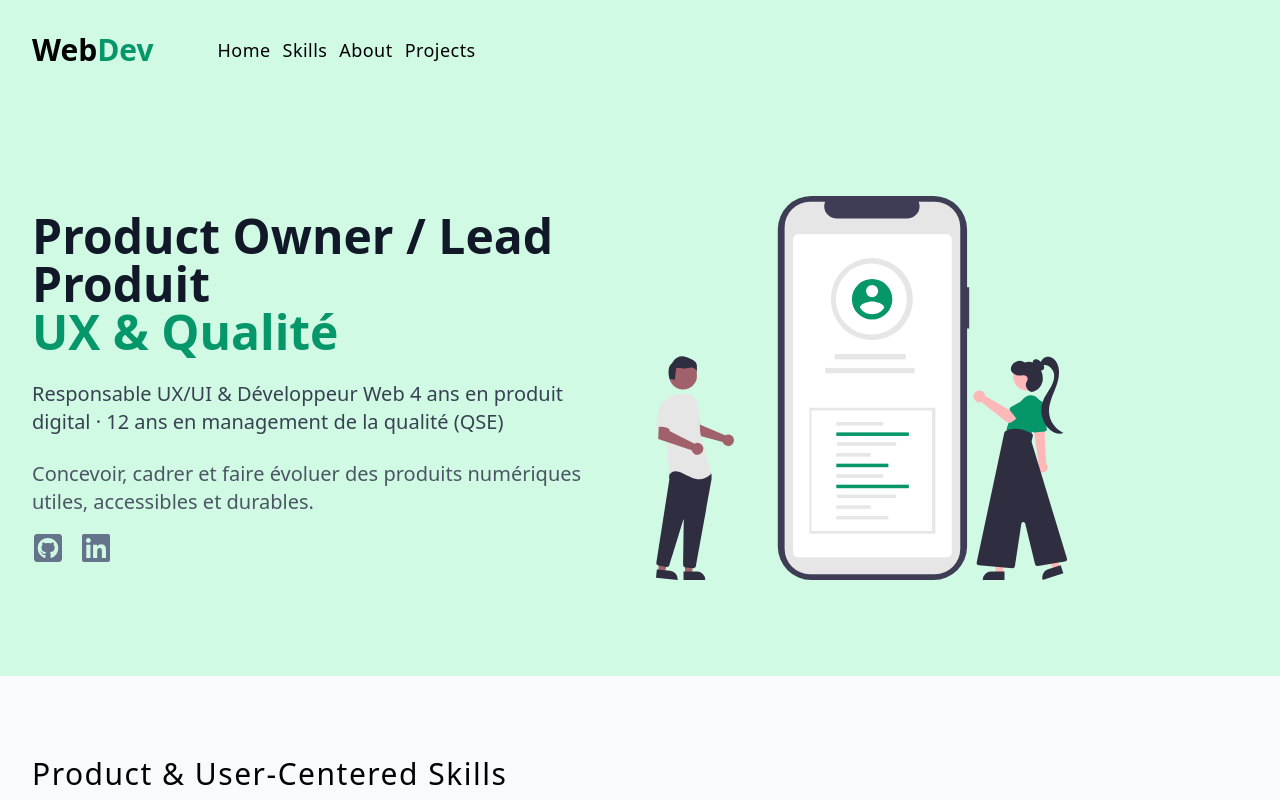
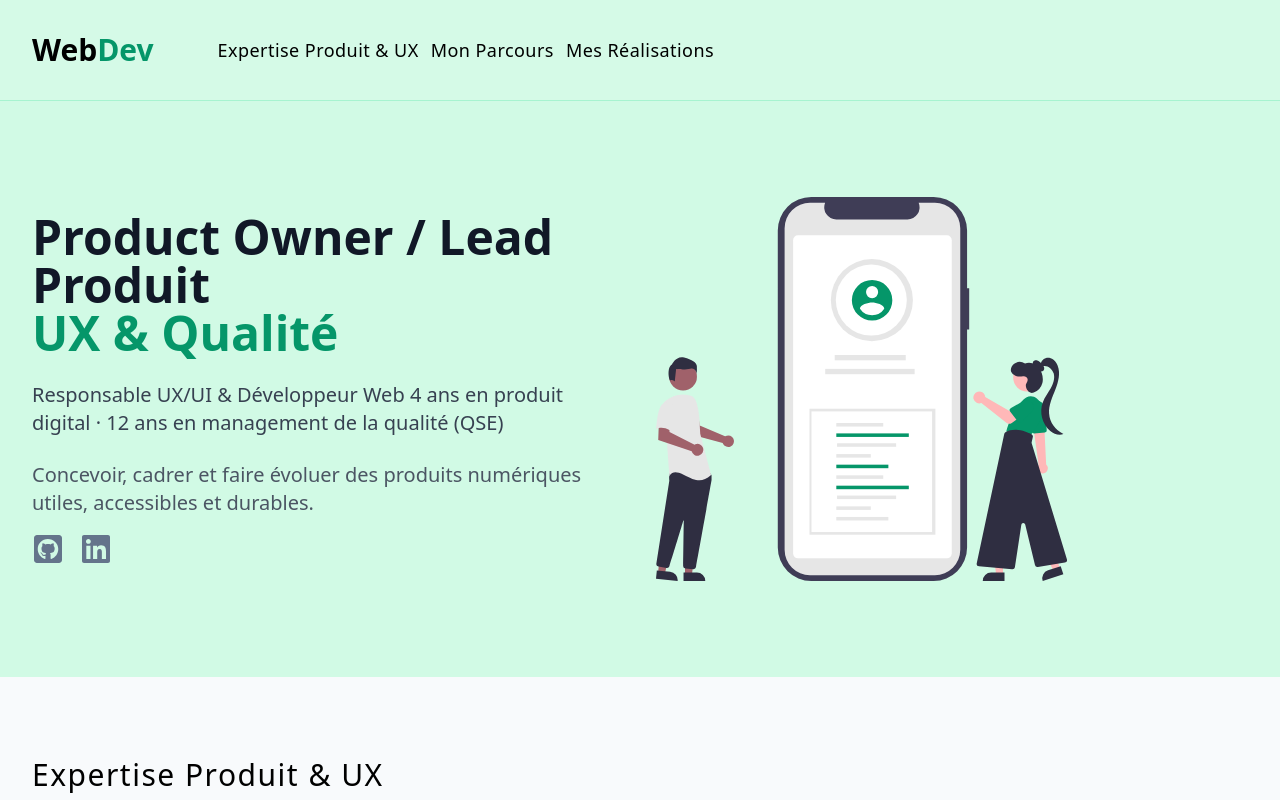
Before and after one commit to Cfy1010/cyportfolio, a React (Vite) app: page / in a window 1280 px wide. Shown: the top 800 px of the page. Built offline with nearby package versions, Linux system fonts and the light colour scheme.

Commit message:
feat(nav): navbar sticky desktop et harmonisation linguistique

```diff
--- a/src/components/About.jsx
+++ b/src/components/About.jsx
@@ -3,11 +3,11 @@ import SectionTitle from "./SectionTitle";
 
 const About = () => {
   return (
-    <section className="bg-white py-20" id="about">
+    <section className="bg-white py-20 scroll-mt-20" id="about">
       <div className="align-element grid md:grid-cols-2 items-center gap-16">
         <img src={aboutSvg} alt="image" className="w-full h-64" />
         <article className="prose prose-lg">
-          <SectionTitle text="About Me" />
+          <SectionTitle text="Mon Parcours" />
           <p>
             Avec plus de <strong>4 ans d’expérience en produit digital</strong>{" "}
             en tant que Responsable UX/UI et Développeur Web, je conçois et fais
--- a/src/components/Navbar.jsx
+++ b/src/components/Navbar.jsx
@@ -2,11 +2,13 @@ import { links } from "../data";
 
 const Navbar = () => {
   return (
-    <nav className="bg-emerald-100">
+    <nav className="sticky top-0 z-50 bg-emerald-100/90 backdrop-blur-sm border-b border-emerald-200">
       <div className="align-element py-4 flex flex-col sm:flex-row sm:gap-x-16 sm:items-center sm:py-8">
-        <h2 className="text-3xl font-bold">
-          Web<span className="text-emerald-600">Dev</span>
-        </h2>
+        <a href="#">
+          <h2 className="text-3xl font-bold">
+            Web<span className="text-emerald-600">Dev</span>
+          </h2>
+        </a>
         <div className="flex gap-x-3">
           {links.map((link) => {
             const { id, href, text } = link;
--- a/src/components/Projects.jsx
+++ b/src/components/Projects.jsx
@@ -4,8 +4,8 @@ import ProjectsCard from "./ProjectsCard";
 
 const Projects = () => {
   return (
-    <section className="align-element py-20" id="projects">
-      <SectionTitle text="web creation" />
+    <section className="align-element py-20 scroll-mt-20" id="projects">
+      <SectionTitle text="Mes Réalisations" />
       <div className="py-16 grid lg:grid-cols-2 xl:grid-cols-3 gap-8">
         {projects.map((project) => {
           return <ProjectsCard key={project.id} {...project} />;
--- a/src/components/Skills.jsx
+++ b/src/components/Skills.jsx
@@ -4,8 +4,8 @@ import SkillsCard from "./SkillsCard";
 
 const Skills = () => {
   return (
-    <section className="py-20 align-element" id="skills">
-      <SectionTitle text="Product & User-Centered Skills" />
+    <section className="py-20 align-element scroll-mt-20" id="skills">
+      <SectionTitle text="Expertise Produit & UX" />
       <div className="py-16 grid gap-10 md:grid-cols-2 lg:grid-cols-3">
         {skills.map((skill) => {
           return <SkillsCard key={skill.id} {...skill} />;
--- a/src/data.jsx
+++ b/src/data.jsx
@@ -35,10 +35,10 @@ import accessformImg from "./assets/formvalidator-min.png";
 import cyimmoImg from "./assets/cyimmo-min.jpg";
 
 export const links = [
-  { id: nanoid(), href: "#home", text: "home" },
-  { id: nanoid(), href: "#skills", text: "skills" },
-  { id: nanoid(), href: "#about", text: "about" },
-  { id: nanoid(), href: "#projects", text: "projects" },
+  // { id: nanoid(), href: "#home", text: "home" },
+  { id: nanoid(), href: "#skills", text: "Expertise Produit & UX" },
+  { id: nanoid(), href: "#about", text: "Mon Parcours" },
+  { id: nanoid(), href: "#projects", text: "Mes Réalisations" },
 ];
 
 export const skills = [
```
